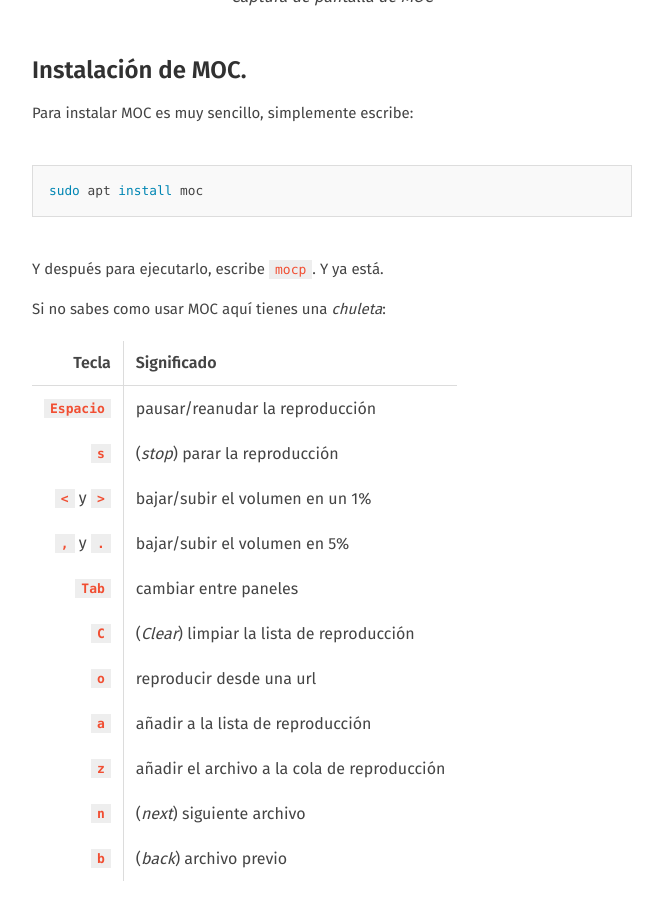
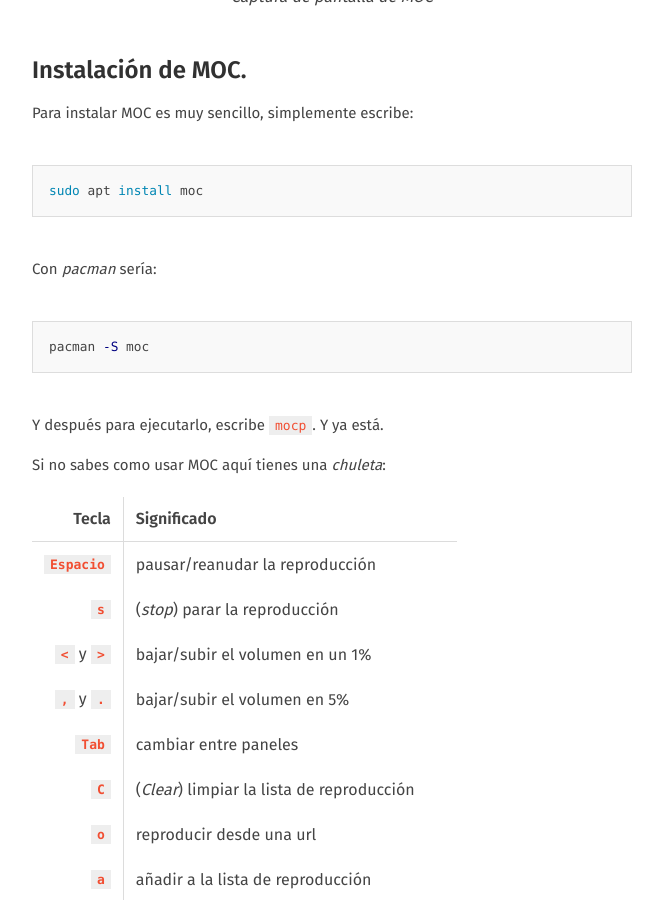
Before and after one commit to RonaldoDavid/gligan-info, a Jekyll site: the page built from _posts/2019-06-08-moc-mocp-linux-instalacion-y-temas.md, in a window 1280 px wide and 900 px high, scrolled down 1140 px. Shown: the whole window, without its empty margins (308-971 px from the left). Built offline with Jekyll 4.4.1, drawn with Linux system fonts in a browser that asks for light colours; comment, search, counter and statistics services are not loaded.

Commit message:
Añadiendo la opción de instalar MOC con pacman al artículo

````diff
--- a/_posts/2019-06-08-moc-mocp-linux-instalacion-y-temas.md
+++ b/_posts/2019-06-08-moc-mocp-linux-instalacion-y-temas.md
@@ -20,6 +20,10 @@ Si sabes como se usa VIM te resultará muy fácil, ya que está basado en este.
 Para instalar MOC es muy sencillo, simplemente escribe:
 ```bash
 sudo apt install moc
+```
+Con *pacman* sería:
+```bash
+pacman -S moc
 ```
 
 Y después para ejecutarlo, escribe `mocp`. Y ya está.
````
